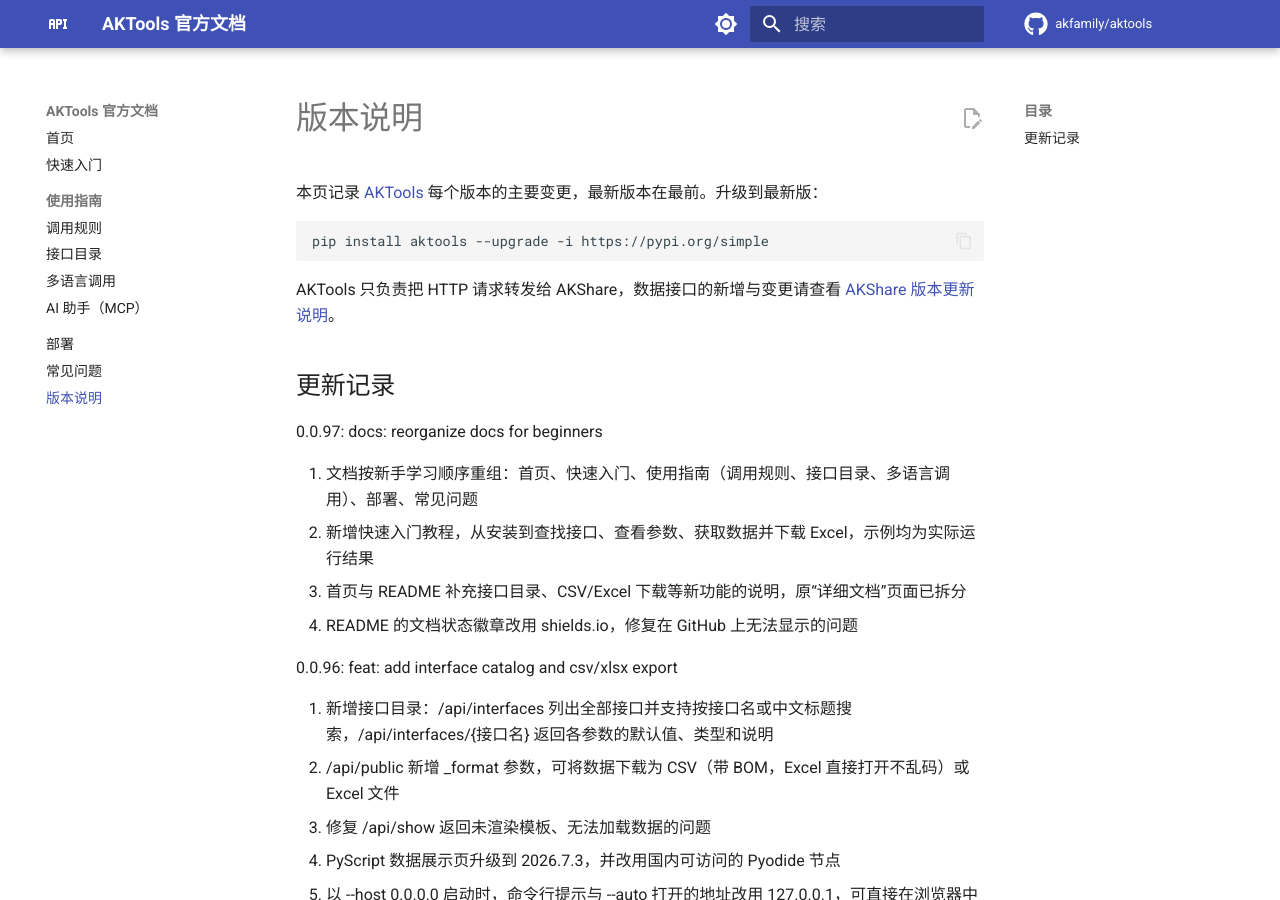
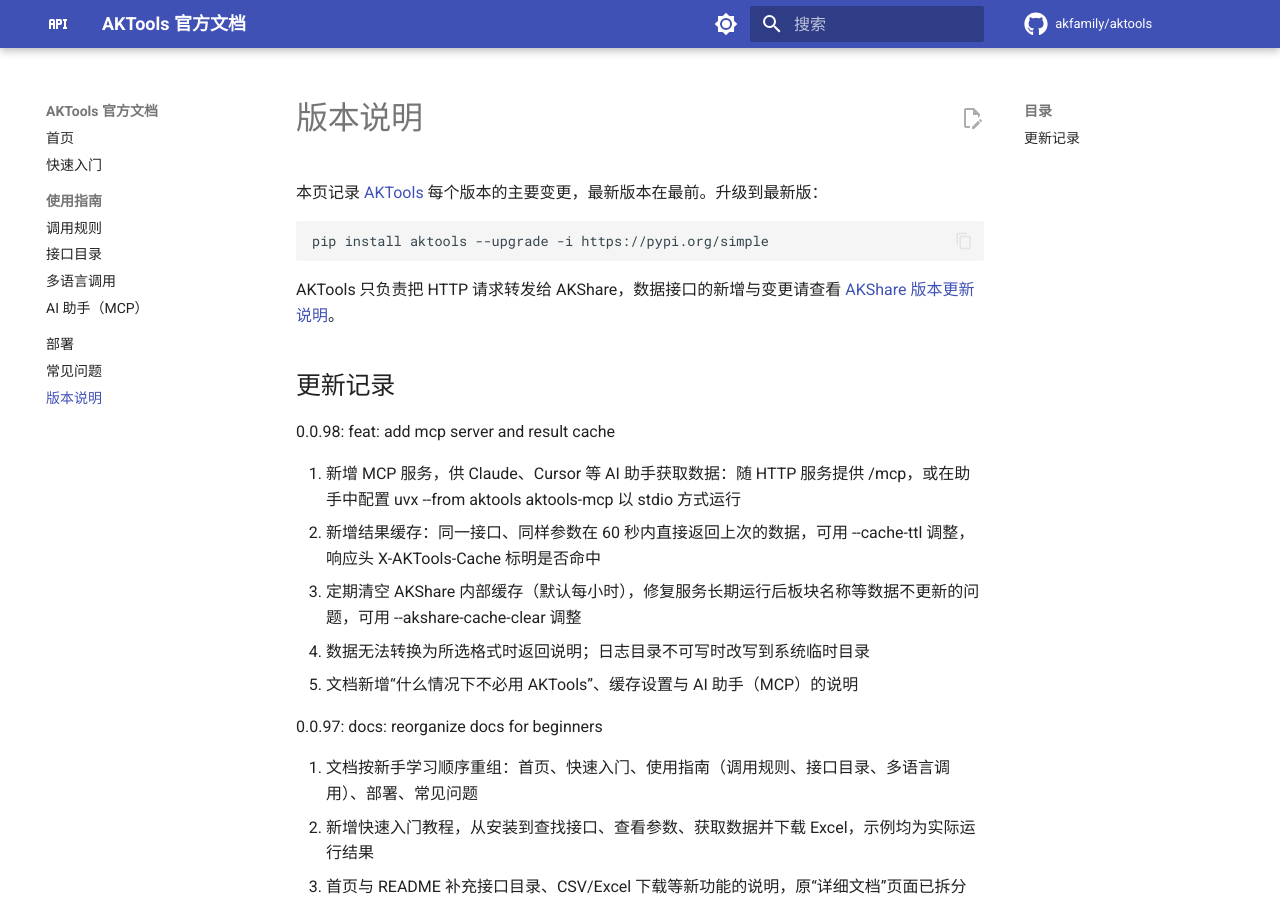
Before and after one commit to akfamily/aktools, an MkDocs documentation site: the page built from docs/aktools_version.md, in a window 1280 px wide and 900 px high. Built offline with MkDocs 1.6.1 and Material for MkDocs 9.7.7, drawn with Linux system fonts in a browser that asks for light colours; comment, search, counter and statistics services are not loaded.

Commit message:
chore: 版本号更新为 0.0.98

```diff
--- a/aktools/_version.py
+++ b/aktools/_version.py
@@ -5,4 +5,4 @@
 单独成文件，供 pyproject.toml 与 scripts/check_release.py 按文件读取，无需导入整个包
 """
 
-__version__ = "0.0.97"
+__version__ = "0.0.98"
--- a/docs/aktools_version.md
+++ b/docs/aktools_version.md
@@ -9,6 +9,14 @@
 AKTools 只负责把 HTTP 请求转发给 AKShare，数据接口的新增与变更请查看 [AKShare 版本更新说明](https://akshare.akfamily.xyz/changelog.html)。
 
 ## 更新记录
+
+0.0.98: feat: add mcp server and result cache
+
+1. 新增 MCP 服务，供 Claude、Cursor 等 AI 助手获取数据：随 HTTP 服务提供 /mcp，或在助手中配置 uvx --from aktools aktools-mcp 以 stdio 方式运行
+2. 新增结果缓存：同一接口、同样参数在 60 秒内直接返回上次的数据，可用 --cache-ttl 调整，响应头 X-AKTools-Cache 标明是否命中
+3. 定期清空 AKShare 内部缓存（默认每小时），修复服务长期运行后板块名称等数据不更新的问题，可用 --akshare-cache-clear 调整
+4. 数据无法转换为所选格式时返回说明；日志目录不可写时改写到系统临时目录
+5. 文档新增“什么情况下不必用 AKTools”、缓存设置与 AI 助手（MCP）的说明
 
 0.0.97: docs: reorganize docs for beginners
 
```
